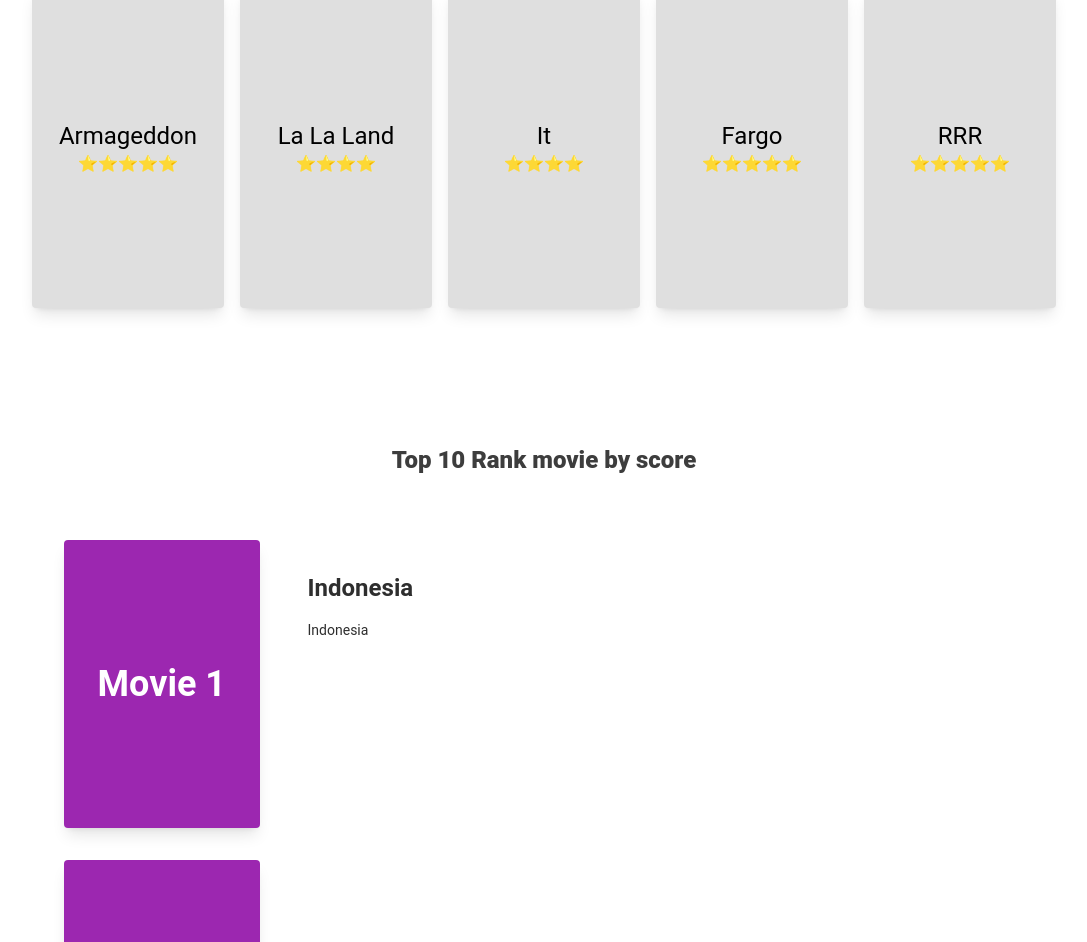
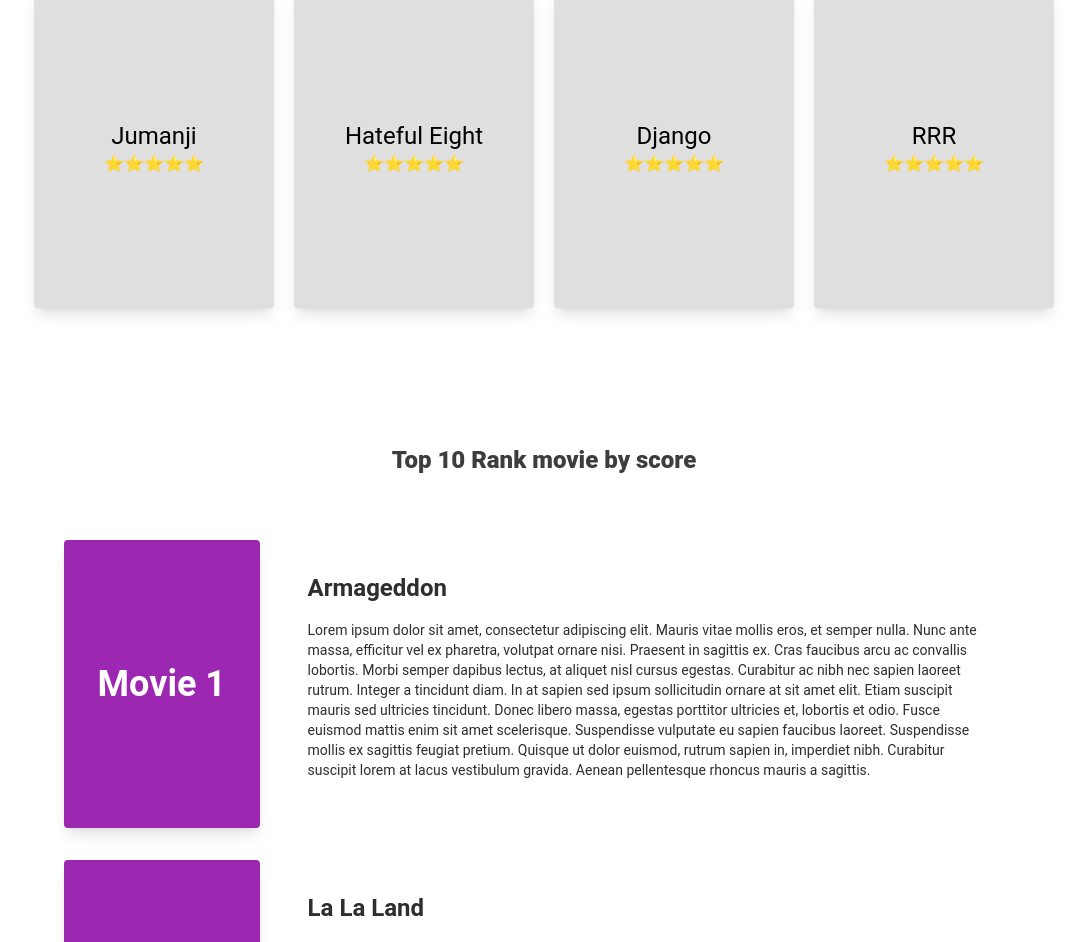
Before and after one commit to sundeeseeyou/muviriviw, a React (Vite) app: page / in a window 1280 px wide. Shown: the part 260-1202 px from the top of the page, without its empty margins (96-1183 px from the left). Built offline with nearby package versions, Linux system fonts and the light colour scheme.

Commit message:
new update of rank poster

```diff
--- a/src/components/RankPoster.jsx
+++ b/src/components/RankPoster.jsx
@@ -1,9 +1,15 @@
-export default function RankPoster({ description, image, rating, title }) {
+export default function RankPoster({
+  movieId,
+  description,
+  image,
+  rating,
+  title,
+}) {
   return (
     <>
       <div className="flex flex-row w-full gap-4">
         <div className="flex flex-col items-center justify-center text-4xl text-white font-bold bg-purple-500 w-64 h-72 rounded shadow-lg">
-          <p>Movie 1</p>
+          <p>Movie {movieId}</p>
         </div>
         <div className="flex flex-col p-8 justify-start w-full h-auto gap-4">
           <h3 className="text-textColor text-2xl font-bold">{title}</h3>
--- a/src/data.js
+++ b/src/data.js
@@ -29,6 +29,24 @@
     desc: "Lorem ipsum dolor sit amet, consectetur adipiscing elit. Mauris vitae mollis eros, et semper nulla. Nunc ante massa, efficitur vel ex pharetra, volutpat ornare nisi. Praesent in sagittis ex. Cras faucibus arcu ac convallis lobortis. Morbi semper dapibus lectus, at aliquet nisl cursus egestas. Curabitur ac nibh nec sapien laoreet rutrum. Integer a tincidunt diam. In at sapien sed ipsum sollicitudin ornare at sit amet elit. Etiam suscipit mauris sed ultricies tincidunt. Donec libero massa, egestas porttitor ultricies et, lobortis et odio. Fusce euismod mattis enim sit amet scelerisque. Suspendisse vulputate eu sapien faucibus laoreet. Suspendisse mollis ex sagittis feugiat pretium. Quisque ut dolor euismod, rutrum sapien in, imperdiet nibh. Curabitur suscipit lorem at lacus vestibulum gravida. Aenean pellentesque rhoncus mauris a sagittis.",
     rating: "⭐⭐⭐⭐⭐",
   },
+  {
+    id: 6,
+    title: "Django",
+    desc: "Lorem ipsum dolor sit amet, consectetur adipiscing elit. Mauris vitae mollis eros, et semper nulla. Nunc ante massa, efficitur vel ex pharetra, volutpat ornare nisi. Praesent in sagittis ex. Cras faucibus arcu ac convallis lobortis. Morbi semper dapibus lectus, at aliquet nisl cursus egestas. Curabitur ac nibh nec sapien laoreet rutrum. Integer a tincidunt diam. In at sapien sed ipsum sollicitudin ornare at sit amet elit. Etiam suscipit mauris sed ultricies tincidunt. Donec libero massa, egestas porttitor ultricies et, lobortis et odio. Fusce euismod mattis enim sit amet scelerisque. Suspendisse vulputate eu sapien faucibus laoreet. Suspendisse mollis ex sagittis feugiat pretium. Quisque ut dolor euismod, rutrum sapien in, imperdiet nibh. Curabitur suscipit lorem at lacus vestibulum gravida. Aenean pellentesque rhoncus mauris a sagittis.",
+    rating: "⭐⭐⭐⭐⭐",
+  },
+  {
+    id: 7,
+    title: "Hateful Eight",
+    desc: "Lorem ipsum dolor sit amet, consectetur adipiscing elit. Mauris vitae mollis eros, et semper nulla. Nunc ante massa, efficitur vel ex pharetra, volutpat ornare nisi. Praesent in sagittis ex. Cras faucibus arcu ac convallis lobortis. Morbi semper dapibus lectus, at aliquet nisl cursus egestas. Curabitur ac nibh nec sapien laoreet rutrum. Integer a tincidunt diam. In at sapien sed ipsum sollicitudin ornare at sit amet elit. Etiam suscipit mauris sed ultricies tincidunt. Donec libero massa, egestas porttitor ultricies et, lobortis et odio. Fusce euismod mattis enim sit amet scelerisque. Suspendisse vulputate eu sapien faucibus laoreet. Suspendisse mollis ex sagittis feugiat pretium. Quisque ut dolor euismod, rutrum sapien in, imperdiet nibh. Curabitur suscipit lorem at lacus vestibulum gravida. Aenean pellentesque rhoncus mauris a sagittis.",
+    rating: "⭐⭐⭐⭐⭐",
+  },
+  {
+    id: 8,
+    title: "Jumanji",
+    desc: "Lorem ipsum dolor sit amet, consectetur adipiscing elit. Mauris vitae mollis eros, et semper nulla. Nunc ante massa, efficitur vel ex pharetra, volutpat ornare nisi. Praesent in sagittis ex. Cras faucibus arcu ac convallis lobortis. Morbi semper dapibus lectus, at aliquet nisl cursus egestas. Curabitur ac nibh nec sapien laoreet rutrum. Integer a tincidunt diam. In at sapien sed ipsum sollicitudin ornare at sit amet elit. Etiam suscipit mauris sed ultricies tincidunt. Donec libero massa, egestas porttitor ultricies et, lobortis et odio. Fusce euismod mattis enim sit amet scelerisque. Suspendisse vulputate eu sapien faucibus laoreet. Suspendisse mollis ex sagittis feugiat pretium. Quisque ut dolor euismod, rutrum sapien in, imperdiet nibh. Curabitur suscipit lorem at lacus vestibulum gravida. Aenean pellentesque rhoncus mauris a sagittis.",
+    rating: "⭐⭐⭐⭐⭐",
+  },
 ];
 
 export default movie;
--- a/src/routes/PostList.jsx
+++ b/src/routes/PostList.jsx
@@ -10,9 +10,12 @@
       <section id="movie-list" className="py-10">
         <HeadingText text={"Recent Reviewed Movies"} />
         <section className="flex justify-around gap-4 py-8 h-4/5">
-          {movie.map((x) => (
-            <Poster title={x.title} rating={x.rating} />
-          ))}
+          {movie
+            .slice(-4)
+            .reverse()
+            .map((x) => (
+              <Poster title={x.title} rating={x.rating} />
+            ))}
         </section>
       </section>
     </>
--- a/src/routes/RankList.jsx
+++ b/src/routes/RankList.jsx
@@ -1,16 +1,21 @@
 import { Outlet } from "react-router";
 import RankPoster from "../components/RankPoster";
 import HeadingText from "../components/HeadingText";
+import movie from "../data";
 export default function RankList() {
   return (
     <>
       <Outlet />
       <section id="rank-list" className="flex flex-col gap-8 h-full py-8 px-8">
         <HeadingText text={"Top 10 Rank movie by score"} />
-        <RankPoster title={"Indonesia"} description={"Indonesia"} />
-        <RankPoster />
-        <RankPoster />
-        <RankPoster />
+        {movie.map((x) => (
+          <RankPoster
+            movieId={x.id}
+            title={x.title}
+            description={x.desc}
+            rating={x.rating}
+          />
+        ))}
       </section>
     </>
   );
```
